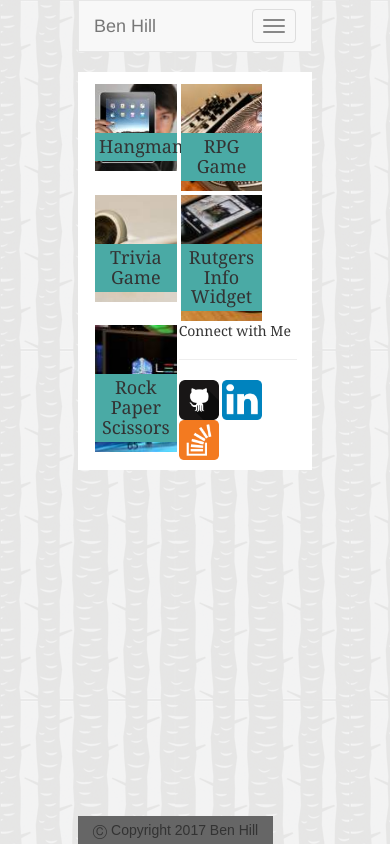
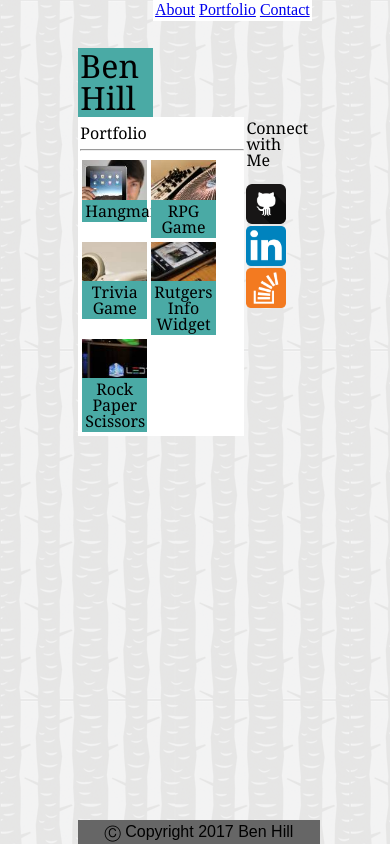
Before and after one commit to BenJHill78/Responsive-Portfolio, a plain HTML site: page portfolio.html in a window 390 px wide. Drawn offline with nearby package versions, Linux system fonts and the light colour scheme.

Commit message:
mobile.css)

```diff
--- a/assets/css/style.css
+++ b/assets/css/style.css
@@ -1,12 +1,10 @@
-@media only (min-width: 480px;) and (max-width: 768px;){
-	h1{
+h1{
 	font-family: 'Georgia',Times,Times New Roman,serif;
 	background-color: #4aaaa5;
 	border-color: #cccccc;
-	font-size: 30px;
-	max-width: 150px;
-	padding: 20px;
-	}
+	font-size: 200%;
+	max-width: 30%;
+	padding: 1%;
 }
 h2, h3{
 	font-family: 'Georgia',Times,Times New Roman,serif;
@@ -20,27 +18,41 @@ h4{
 	background-color: #4aaaa5;
 	padding: 5%;
 	margin-top: 60%;
-
-}
-#col-md-4{
-	column-gap: 20%;
-	border: 3%;
-}
-#row{
-	column-gap: 30%;
-}
-#container-fluid{
-	background-color: #cccccc;
 }
 body{
 	width: 60%;
 	background-image: url("../images/tree.png");
 	margin: auto;
 }
+#nav{
+	content-color: #666;
+	background-color: #ffffff;
+	text-align: right;
+	width: auto;
+	float: right;
+	padding: 20%;
+	height: auto;
+	top: 0;
+	position: top;
+	padding: 1%;
+	border-top: 5%;
+}
 section{
 	font-family: 'Georgia',Times,Times New Roman,serif;
 	background-color: #ffffff;
 	border-color: #cccccc;
+	width: 70%;
+	height: 90%;
+	float: left;
+	padding-left: 1%;
+	padding-bottom: 1%;
+}
+aside{
+	font-family: 'Georgia',Times,Times New Roman,serif;
+	border-color: #cccccc;
+	width: 25%;
+	float: left;
+	padding-left: 1%;
 }
 #hangman{
 	background-image:  url("../images/Hangman.jpg");
@@ -91,7 +103,7 @@ section{
 	background-color: #ffffff;
 	content-color: white;
 	font-family: 'Arial','Helvetica Neue',Helvetica, sans-serif;
-	float: middle;
+	float: right;
 	padding-left: 1%;
 }
 #gitimage{
@@ -114,10 +126,18 @@ footer{
 	background-color: #666666;
 	text-align: center;
 	font-family: 'Arial','Helvetica Neue',Helvetica, sans-serif;
-	width: 50%;
+	width: 60%;
 	height: auto;
 	bottom: 0;
 	position: fixed;
 	padding: 1%;
 	border-top: 5%;
 }
+@media only (min-width: 480px;) and (max-width: 650px;){
+
+body{
+	width: 60%;
+	background-image: url("../images/green.png");
+	margin: auto;
+}
+}
--- a/portfolio.html
+++ b/portfolio.html
@@ -2,85 +2,63 @@
 <html lang="en">
 <head>
 	<meta charset="UTF-8">
-	<meta name="viewport" content="width=device-width, initial-scale=1">
-	<title>Document</title>
-	  	<!-- Boostrap -->
-  		<link rel="stylesheet" href="https://maxcdn.bootstrapcdn.com/bootstrap/3.3.6/css/bootstrap.min.css">
+
+	<title>Portfolio</title>
+  				<!--reset.css link-->
+ 		<link rel="stylesheet" type="text/css" href="assets/css/reset.css">
   				<!--Style.css link-->
   		<link rel="stylesheet" type="text/css" href="assets/css/style.css">
-  				<!--Mobile Link-->
-
 </head>
-
 <body>
 	<main>
+						<!-- Page Navigation -->
+			<div id="nav">
+				<a href="index.html">About</a>
+				<a href="portfolio.html">Portfolio</a>
+				<a href="contact.html">Contact</a>
+			</div>
+	<br><br><br>
 		<header>
-		<nav class="navbar navbar-default">
-  <div class="container-fluid">
-    <!-- Brand and toggle get grouped for better mobile display -->
-    <div class="navbar-header">
-      <button type="button" class="navbar-toggle collapsed" data-toggle="collapse.in" data-target="#accordion" aria-expanded="true">
-        <span class="sr-only">Toggle navigation</span>
-        <span class="icon-bar"></span>
-        <span class="icon-bar"></span>
-        <span class="icon-bar"></span>
-      </button>
-      <a class="navbar-brand">Ben Hill</a>
-    </div>
-
-    <!-- Collect the nav links, forms, and other content for toggling -->
-    <div class="collapse navbar-collapse" id="navbar-collapse">
-      <ul class="nav navbar-nav navbar-right">
-            <li><a href="index.html">About Me</a></li>
-            <li><a href="portfolio.html">Portfolio</a></li>
-            <li><a href="contact.html">Contact</a></li>
-      </ul>
-    </div><!-- /.navbar-collapse -->
-  </div><!-- /.container-fluid -->
-</nav>
+					<!-- My Name on each page -->
+				<h1>Ben Hill</h1>
 		</header>
+					<!-- Portfolio -->
+	<div class="row">
 		<section>
-			<div class="container">
-				<div class="row">
-					<div class="col-md-4">
-			<p>
+			<h2>Portfolio</h2>
+				<hr>
+					<!-- Links to projects -->
 		<div id="hangman">
 			<h4>Hangman</h4>
 		</div>
+
 		<div id="rpg">
 			<h4>RPG Game</h4>
 		</div>
+
 		<div id="trivia">
 			<h4>Trivia Game</h4>
 		</div>
+
 		<div id="rutgers">
 			<h4>Rutgers Info Widget</h4>
 		</div>
+
 		<div id="scissors">
 			<h4>Rock Paper Scissors</h4>
 		</div>
-				</div>
-			<div class="col-md-4">
-				</div>
-			<div class="col-md-4">
-				</p>
+		</section>
+		</div>
+		<aside>
 					<h3>Connect with Me</h3>
-						<hr>
+					<br>
 					<a href="https://github.com/BenJHill78"><img src="assets/images/github.png" alt="github" width="40" /></a>
 					<a href="https://www.linkedin.com/in/benjamin-hill-11b276139/"><img src="assets/images/linkedin.png" alt="linkedin" width="40" /></a>
 					<a href="https://stackexchange.com/users/10603179/ben-hill"><img src="assets/images/stackoverflow.png" alt="stackoverflow" width="40" /></a>
-					</p>
-				</div>
-			</div>
-
-		</section>
-
+		</aside>
+					<!-- Copyright info -->
 		<footer>
-			&#9400; Copyright 2017 Ben Hill
+				<p>&#9400; Copyright 2017 Ben Hill</p>
 		</footer>
-
-	</main>
-
 </body>
-
 </html>
```
Also changed, not shown: contact.html (+16 -39 lines), index.html (+13 -46 lines), assets/images/green.png (added).
